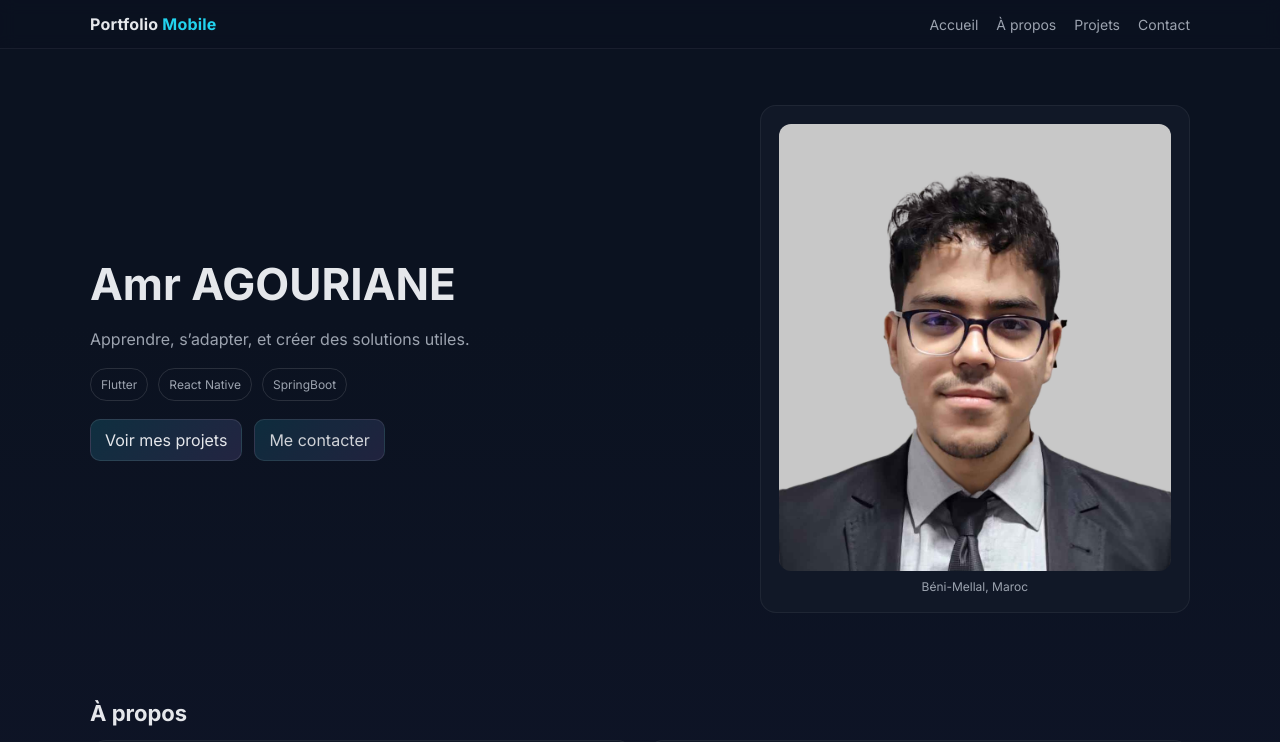
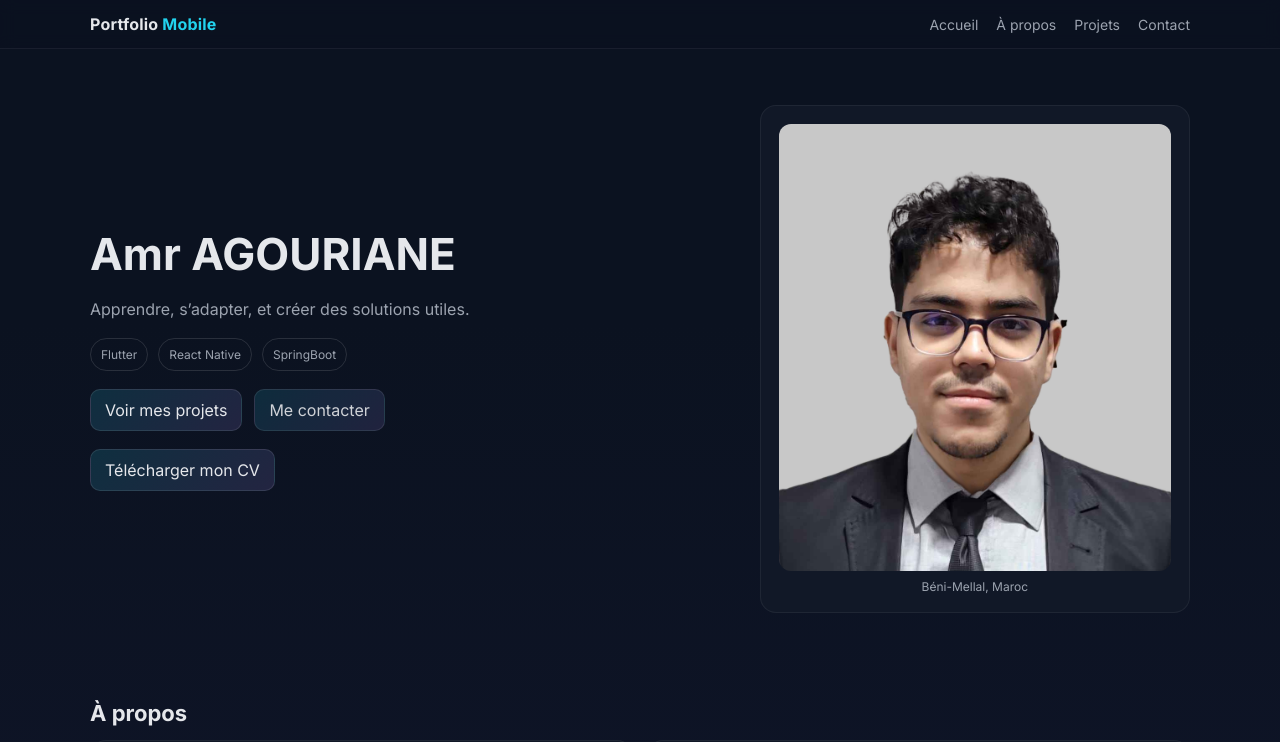
Before and after one commit to Chiakyyy/E-Portfolio, a React (Vite) app: page / in a window 1280 px wide. Shown: the top 742 px of the page. Built offline with nearby package versions, Linux system fonts and the light colour scheme.

Commit message:
Added the CV download feature

```diff
--- a/src/pages/App.jsx
+++ b/src/pages/App.jsx
@@ -6,6 +6,7 @@ import Badge from '../components/Badge.jsx'
 import { profile, skills, projects } from '../data.js'
 
 export default function App() {
+  const base = import.meta.env.BASE_URL;
   return (
     <>
       <Header />
@@ -21,6 +22,16 @@ export default function App() {
             <div style={{ marginTop: 18, display: 'flex', gap: 12 }}>
               <a className="cta" href="#projets">Voir mes projets</a>
               <a className="cta" href="#contact" style={{ opacity: .9 }}>Me contacter</a>
+            </div>
+            <div style={{ marginTop: 18, display: 'flex', gap: 12 }}>
+              <a
+                href={`${base}MY_CV - FR.pdf`}
+                className="cta"
+                target="_blank"
+                rel="noopener noreferrer"
+              >
+              Télécharger mon CV
+              </a>
             </div>
           </div>
 
```
Also changed, not shown: 1 other file (tests, documents, lock files or other folders).
